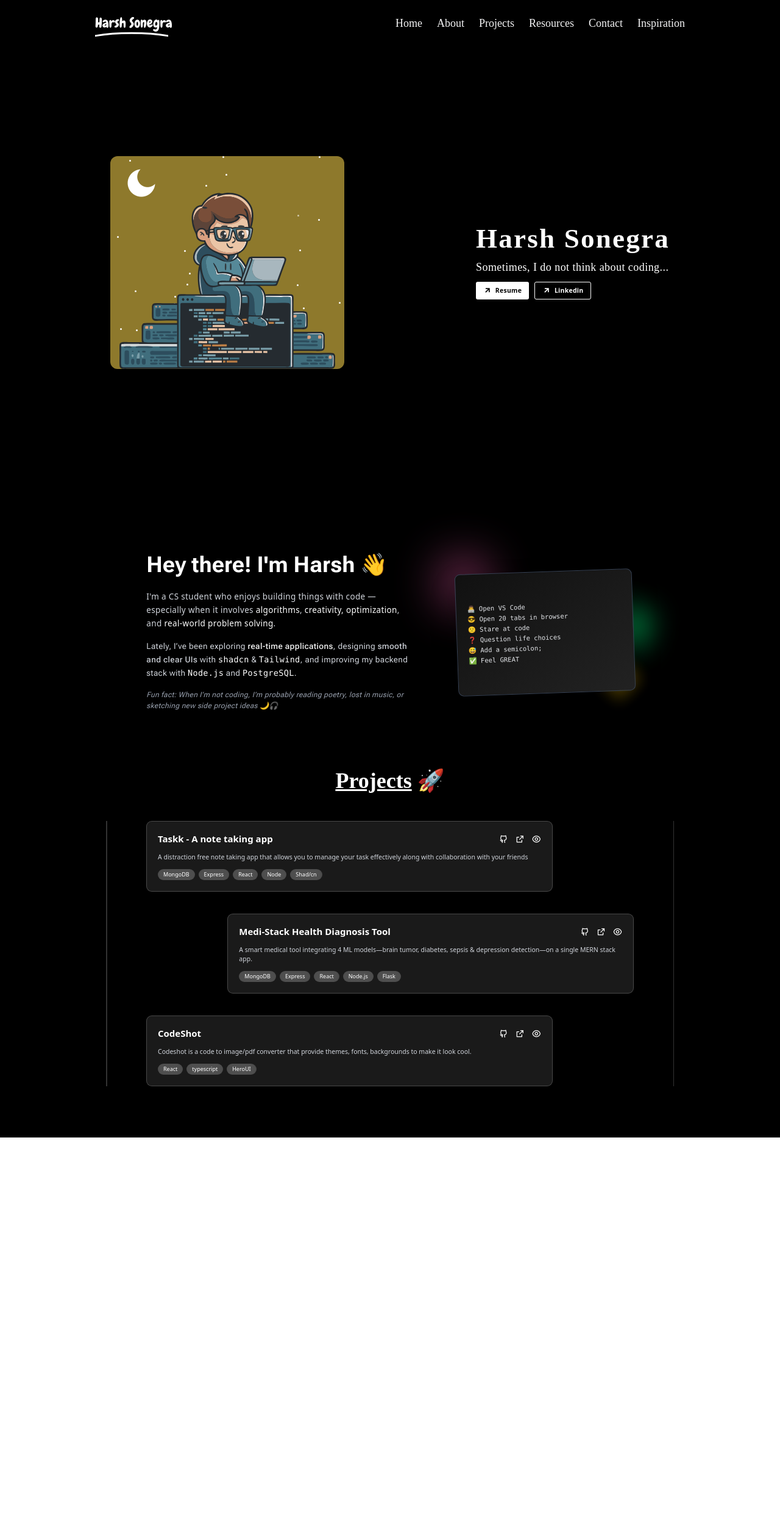
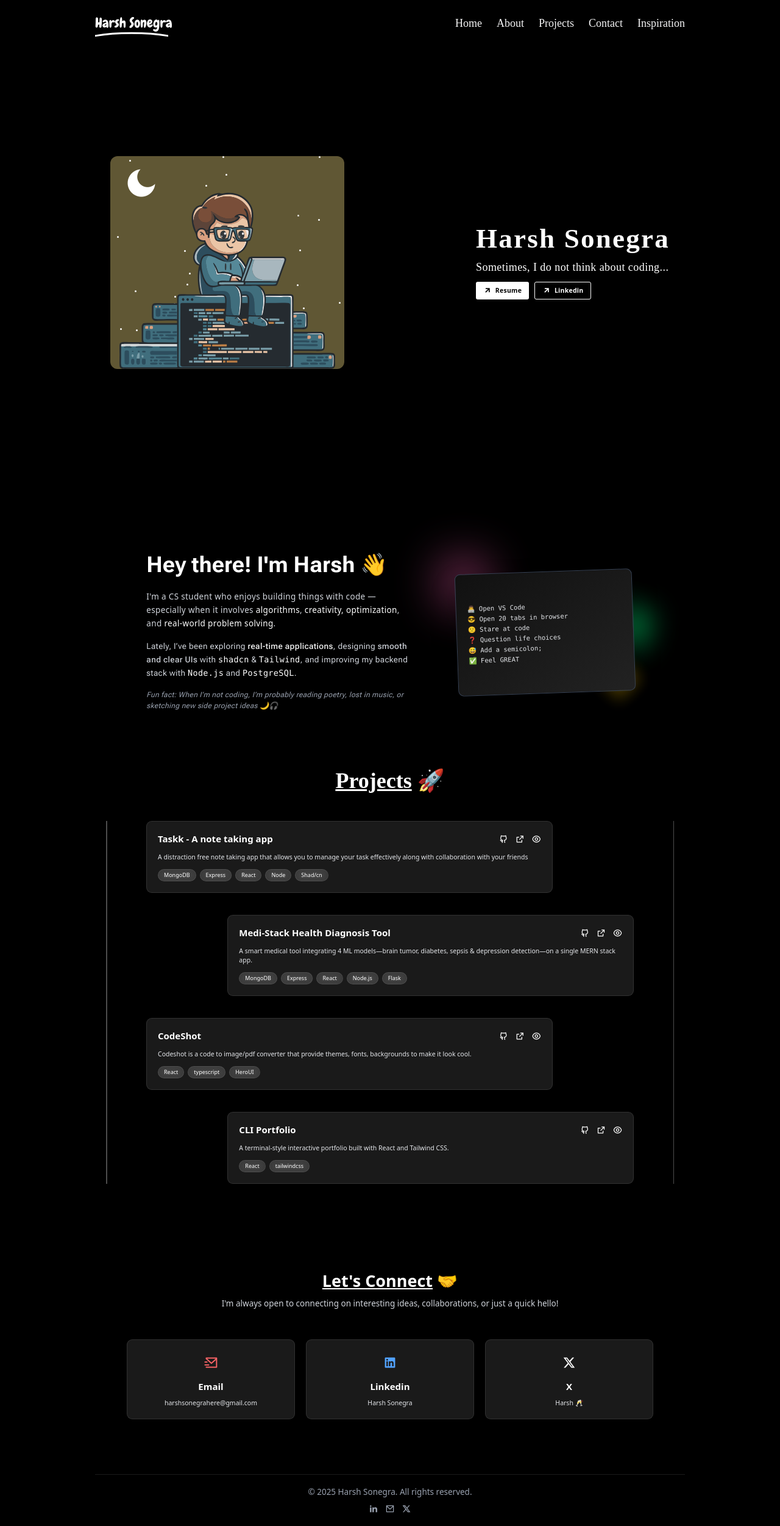
Before and after one commit to virtualharsh/portfolio, a React (Vite) app: page / in a window 1280 px wide. Shown: the whole page at 61% size. Before the commit the page ends 1865 px from the top, so only its background shows below. Built offline with nearby package versions, Linux system fonts and the light colour scheme; a web font is replaced by a local one.

Commit message:
added contact and footer

```diff
--- a/src/App.jsx
+++ b/src/App.jsx
@@ -1,14 +1,24 @@
 import Hero from "./components/Hero";
-import Navbar from "./components/Navbar";
 import About from "./components/About";
 import Projects from "./components/Projects";
+import Contact from "./components/Contact";
+import Footer from "./components/Footer";
+import Navbar from "./components/Navbar";
+import Inspiration from "./components/Inspiration";
+
+import { BrowserRouter as Router, Routes, Route } from "react-router-dom";
 
 
 export default function App() {
     return (
-        <>
+        <Router>
             <Navbar />
             <main className="min-h-screen w-full overflow-x-hidden bg-black px-4 pt-20 text-white md:px-52">
+                <Routes>
+                    <Route
+                        path="/"
+                        element={
+                            <>
                                 <section id="home">
                                     <Hero />
                                 </section>
@@ -18,10 +28,18 @@ export default function App() {
                                 <section id="projects">
                                     <Projects />
                                 </section>
-                <section id="resources">{/* <Resources /> */}</section>
-                <section id="contact">{/* <Contact /> */}</section>
-                <section id="inspiration">{/* <Inspiration /> */}</section>
+                                <section id="contact">
+                                    <Contact />
+                                </section>
+                                <section>
+                                    <Footer />
+                                </section>
+                            </>
+                        }
+                    />
+                    <Route path="/inspiration" element={<Inspiration />} />
+                </Routes>
             </main>
-        </>
+        </Router>
     );
 }
--- /dev/null
+++ b/src/components/Contact.jsx
@@ -0,0 +1,85 @@
+import React from "react";
+
+const Contact = () => {
+    return (
+        <section
+            id="contact"
+            className="relative bg-black px-6 py-20 text-white overflow-hidden"
+        >
+            {/* Parallax Background Using Tailwind v4 Arbitrary Values */}
+            <div
+                className="absolute inset-0 -z-10 bg-[radial-gradient(circle_at_20%_20%,rgba(99,102,241,0.2),transparent_30%),radial-gradient(circle_at_80%_80%,rgba(236,72,153,0.2),transparent_30%)] bg-[length:400%_400%] animate-[parallax_30s_linear_infinite]"
+            />
+
+            {/* Keyframe via Tailwind v4 arbitrary animation */}
+            <style>
+                {`
+                @keyframes parallax {
+                    0% { background-position: 0% 0%; }
+                    100% { background-position: 100% 100%; }
+                }
+                `}
+            </style>
+
+            <div className="relative mx-auto max-w-6xl text-center">
+                <h2 className="mb-4 text-4xl font-bold">
+                    <span className="underline">Let's Connect</span> 🤝
+                </h2>
+                <p className="mb-16 text-lg text-gray-300">
+                    I'm always open to connecting on interesting ideas,
+                    collaborations, or just a quick hello!
+                </p>
+
+                <div className="grid grid-cols-1 gap-6 md:grid-cols-3">
+                    {/* Email */}
+                    <div className="rounded-xl border border-white/10 bg-white/10 p-6 shadow-xl backdrop-blur-xl transition-all hover:shadow-[0_0_30px_rgba(255,255,255,0.1)]">
+                        <div className="flex flex-col items-center gap-3">
+                            <i className="ri-mail-send-line rounded-full p-2 text-3xl text-red-400" />
+                            <h3 className="text-xl font-semibold">Email</h3>
+                            <a
+                                href="mailto:harshsonegrahere@gmail.com"
+                                className="text-sm break-all text-gray-200 transition-colors hover:text-red-300"
+                            >
+                                harshsonegrahere@gmail.com
+                            </a>
+                        </div>
+                    </div>
+
+                    {/* LinkedIn */}
+                    <div className="rounded-xl border border-white/10 bg-white/10 p-6 shadow-xl backdrop-blur-xl transition-all hover:shadow-[0_0_30px_rgba(255,255,255,0.1)]">
+                        <div className="flex flex-col items-center gap-3">
+                            <i className="ri-linkedin-box-fill rounded-full p-2 text-3xl text-blue-400" />
+                            <h3 className="text-xl font-semibold">Linkedin</h3>
+                            <a
+                                href="https://www.linkedin.com/in/harshsonegra/"
+                                target="_blank"
+                                rel="noreferrer"
+                                className="text-sm break-all text-gray-200 transition-colors hover:text-blue-400"
+                            >
+                                Harsh Sonegra
+                            </a>
+                        </div>
+                    </div>
+
+                    {/* Twitter / X */}
+                    <div className="rounded-xl border border-white/10 bg-white/10 p-6 shadow-xl backdrop-blur-xl transition-all hover:shadow-[0_0_30px_rgba(255,255,255,0.1)]">
+                        <div className="flex flex-col items-center gap-3">
+                            <i className="ri-twitter-x-fill rounded-full p-2 text-3xl text-white" />
+                            <h3 className="text-xl font-semibold">X</h3>
+                            <a
+                                href="https://x.com/ayyhaay_harsh"
+                                target="_blank"
+                                rel="noreferrer"
+                                className="text-sm break-all text-gray-200 transition-colors hover:text-blue-400"
+                            >
+                                Harsh 🥂
+                            </a>
+                        </div>
+                    </div>
+                </div>
+            </div>
+        </section>
+    );
+};
+
+export default Contact;
--- /dev/null
+++ b/src/components/Footer.jsx
@@ -0,0 +1,42 @@
+import { div } from 'motion/react-client';
+import React from 'react'
+
+const Footer = () =>{
+    return (
+        <div>
+            {/* Footer */}
+            <footer className="mt-10 border-t border-white/10 bg-black/80 py-6 text-center text-sm text-gray-400 backdrop-blur-md">
+                <p className='text-lg'>
+                    &copy; {new Date().getFullYear()} Harsh Sonegra. All rights
+                    reserved.
+                </p>
+                <div className="mt-2 flex justify-center gap-4 text-xl">
+                    <a
+                        href="https://www.linkedin.com/in/harshsonegra/"
+                        target="_blank"
+                        rel="noreferrer"
+                        className="transition-colors hover:text-white"
+                    >
+                        <i className="ri-linkedin-fill" />
+                    </a>
+                    <a
+                        href="mailto:harshsonegrahere@gmail.com"
+                        className="transition-colors hover:text-white"
+                    >
+                        <i className="ri-mail-line" />
+                    </a>
+                    <a
+                        href="https://x.com/ayyhaay_harsh"
+                        target="_blank"
+                        rel="noreferrer"
+                        className="transition-colors hover:text-white"
+                    >
+                        <i className="ri-twitter-x-line" />
+                    </a>
+                </div>
+            </footer>
+        </div>
+    );
+}
+
+export default Footer;
--- a/src/components/Hero.jsx
+++ b/src/components/Hero.jsx
@@ -76,7 +76,7 @@ const Hero = () => {
                     <i
                         className={`${
                             isDay
-                                ? "ri-sun-fill text-black text-8xl"
+                                ? "ri-sun-fill text-8xl text-black"
                                 : "ri-moon-fill text-white"
                         }`}
                     ></i>
@@ -101,10 +101,8 @@ const Hero = () => {
 
                 {isDay && (
                     <div className="pointer-events-none absolute inset-0 z-0 text-5xl text-black opacity-60 transition-opacity duration-[2000ms]">
-
                         <div className="floatCloud ri-cloudy-line absolute top-20 right-10"></div>
                         <div className="floatCloud ri-cloudy-fill absolute top-18 right-15"></div>
-
 
                         <div className="floatCloud ri-cloudy-line absolute top-50 right-10"></div>
                         <div className="floatCloud ri-cloudy-fill absolute top-52 right-15"></div>
@@ -112,15 +110,11 @@ const Hero = () => {
                         <div className="floatCloud ri-cloud-fill absolute top-4 right-40"></div>
                         <div className="floatCloud ri-cloud-line absolute top-6 right-45"></div>
 
-
                         <div className="floatCloud ri-cloudy-line absolute top-30 left-5"></div>
-                        <div className="floatCloud ri-cloudy-fill absolute top-32  left-8"></div>
-
+                        <div className="floatCloud ri-cloudy-fill absolute top-32 left-8"></div>
 
                         <div className="floatCloud ri-cloudy-line absolute top-50 left-24"></div>
-                        <div className="floatCloud ri-cloudy-fill absolute top-52  left-22"></div>
-
-
+                        <div className="floatCloud ri-cloudy-fill absolute top-52 left-22"></div>
                     </div>
                 )}
 
--- /dev/null
+++ b/src/components/Inspiration.jsx
@@ -0,0 +1,11 @@
+// components/Inspiration.jsx
+export default function Inspiration() {
+    return (
+        <div className="flex min-h-full flex-col items-center justify-center bg-black p-8 pt-24 text-white md:px-52">
+            <h1 className="mb-4 text-4xl font-bold">
+                Still Collecting data to display here,
+            </h1>
+            <p className="text-lg">Check again after a few coffees.</p>
+        </div>
+    );
+}
--- a/src/components/Navbar.jsx
+++ b/src/components/Navbar.jsx
@@ -1,15 +1,44 @@
 import { useState } from "react";
+import { useNavigate, useLocation } from "react-router-dom";
 import { AnimateSvg } from "./AnimateSvg";
 
 const Navbar = () => {
     const [isOpen, setIsOpen] = useState(false);
+    const location = useLocation();
+    const navigate = useNavigate();
+
+    const isHomePage = location.pathname === "/";
+
+    const navItems = [
+        { name: "Home", id: "home" },
+        { name: "About", id: "about" },
+        { name: "Projects", id: "projects" },
+        { name: "Contact", id: "contact" },
+        { name: "Inspiration", path: "/inspiration" },
+    ];
+
+    const handleNavClick = (item) => {
+        setIsOpen(false);
+        if (item.path) {
+            // navigate to external route like /inspiration
+            navigate(item.path);
+        } else if (isHomePage) {
+            // same page: just scroll
+            const section = document.getElementById(item.id);
+            if (section) section.scrollIntoView({ behavior: "smooth" });
+        } else {
+            // go to home page and pass scroll target
+            navigate("/", { state: { scrollTo: item.id } });
+        }
+    };
 
     return (
         <nav className="fixed top-0 left-0 z-50 w-full bg-transparent px-8 py-8 backdrop-blur-lg md:flex md:items-center md:justify-between md:px-52">
-            {/* Header section */}
             <div className="relative flex w-full items-center justify-between">
-                {/* Logo */}
-                <div className="relative inline-block pt-2 md:p-0">
+                <div
+                    className="relative inline-block cursor-pointer pt-2 md:p-0"
+                    onClick={() => navigate("/")}
+                >
                     <span className="font-navbar relative z-10 text-3xl text-white">
                         Harsh Sonegra
                     </span>
@@ -31,40 +60,30 @@ const Navbar = () => {
                         hoverStrokeColor="#4f46e5"
                     />
                 </div>
-
-                {/* Hamburger Icon */}
                 <div className="z-50 p-4 md:hidden">
                     <button onClick={() => setIsOpen(!isOpen)}>
                         <i
                             className={`text-3xl text-white ri-${isOpen ? "close-line" : "menu-line"}`}
-                        ></i>
+                        />
                     </button>
                 </div>
             </div>
 
-            {/* Mobile Nav Slide-in Menu */}
+            {/* Mobile Nav */}
             <div
                 className={`fixed top-0 right-0 z-40 h-screen w-full bg-black transition-transform duration-300 ease-in-out md:hidden ${
                     isOpen ? "translate-x-0" : "translate-x-full"
                 }`}
             >
                 <ul className="font-primary flex h-full flex-col justify-center gap-6 px-8 py-16 text-3xl font-extralight text-zinc-100">
-                    {[
-                        "home",
-                        "about",
-                        "projects",
-                        "resources",
-                        "contact",
-                        "inspiration",
-                    ].map((item) => (
-                        <li key={item}>
-                            <a
-                                href={`#${item}`}
-                                onClick={() => setIsOpen(false)}
+                    {navItems.map((item) => (
+                        <li key={item.name}>
+                            <button
+                                onClick={() => handleNavClick(item)}
                                 className="hover:text-yellow-400"
                             >
-                                {item.charAt(0).toUpperCase() + item.slice(1)}
-                            </a>
+                                {item.name}
+                            </button>
                         </li>
                     ))}
                 </ul>
@@ -73,22 +92,14 @@ const Navbar = () => {
             {/* Desktop Nav */}
             <div className="hidden md:block">
                 <ul className="font-primary flex flex-row items-center gap-x-8 text-2xl font-extralight text-zinc-100">
-                    {[
-                        "home",
-                        "about",
-                        "projects",
-                        "resources",
-                        "contact",
-                        "inspiration",
-                    ].map((item) => (
-                        <li key={item}>
-                            <a
-                                href={`#${item}`}
-                                className="hover:text-yellow-400"
-
+                    {navItems.map((item) => (
+                        <li key={item.name}>
+                            <button
+                                onClick={() => handleNavClick(item)}
+                                className="hover:text-yellow-400 cursor-pointer"
                             >
-                                {item.charAt(0).toUpperCase() + item.slice(1)}
-                            </a>
+                                {item.name}
+                            </button>
                         </li>
                     ))}
                 </ul>
--- a/src/components/Projects.jsx
+++ b/src/components/Projects.jsx
@@ -21,10 +21,9 @@ const Projects = () => {
                 </h2>
 
                 <div className="relative mx-auto w-full md:px-22">
-                    {/* Left line */}
-                    <div className="absolute top-0 left-0 hidden h-full w-0.5 bg-white/20 lg:block" />
-                    {/* Right line */}
-                    <div className="absolute top-0 right-0 hidden h-full w-0.5 bg-white/20 lg:block" />
+                    {/* Optional vertical lines for large screens */}
+                    <div className="absolute top-0 left-0 hidden h-full w-0.5 bg-white/30 lg:block" />
+                    <div className="absolute top-0 right-0 hidden h-full w-0.5 bg-white/30 lg:block" />
 
                     {projects.map((project, idx) => {
                         const isRight = idx % 2 === 1;
@@ -32,10 +31,8 @@ const Projects = () => {
                         return (
                             <div
                                 key={idx}
-                                className={`relative mb-12 flex flex-col items-start gap-4 rounded-xl border border-white/20 bg-white/10 p-6 shadow-xl backdrop-blur-md transition-all lg:max-w-5/6 ${
-                                    isRight
-                                        ? "lg:ml-auto"
-                                        : "lg:mr-auto"
+                                className={`relative mb-12 flex flex-col items-start gap-4 rounded-xl border border-white/10 bg-white/10 p-6 shadow-xl backdrop-blur-lg transition-all duration-300 hover:scale-[1.02] hover:shadow-[0_0_40px_rgba(255,255,255,0.1)] lg:max-w-5/6 ${
+                                    isRight ? "lg:ml-auto" : "lg:mr-auto"
                                 }`}
                             >
                                 {/* Top Row */}
@@ -49,7 +46,7 @@ const Projects = () => {
                                             target="_blank"
                                             rel="noreferrer"
                                             title="GitHub"
-                                            className="hover:text-indigo-400"
+                                            className="transition-colors hover:text-indigo-400"
                                         >
                                             <i className="ri-github-line" />
                                         </a>
@@ -58,7 +55,7 @@ const Projects = () => {
                                             target="_blank"
                                             rel="noreferrer"
                                             title="Live Preview"
-                                            className="hover:text-green-400"
+                                            className="transition-colors hover:text-green-400"
                                         >
                                             <i className="ri-external-link-line" />
                                         </a>
@@ -67,7 +64,7 @@ const Projects = () => {
                                                 openPreview(project.images)
                                             }
                                             title="Image Preview"
-                                            className="hover:text-yellow-400"
+                                            className="transition-colors hover:text-yellow-400"
                                         >
                                             <i className="ri-eye-line" />
                                         </button>
@@ -75,7 +72,7 @@ const Projects = () => {
                                 </div>
 
                                 {/* Description */}
-                                <p className="text-sm text-gray-300">
+                                <p className="text-sm text-gray-200">
                                     {project.description}
                                 </p>
 
@@ -84,7 +81,7 @@ const Projects = () => {
                                     {project.tech.map((tech, i) => (
                                         <span
                                             key={i}
-                                            className="rounded-full bg-white/20 px-3 py-1 text-xs text-white backdrop-blur-md"
+                                            className="rounded-full border border-white/10 bg-white/10 px-3 py-1 text-xs text-white backdrop-blur-sm transition-all hover:bg-white/20"
                                         >
                                             {tech}
                                         </span>
@@ -96,7 +93,7 @@ const Projects = () => {
                 </div>
             </div>
 
-            {/* Conditionally render modal */}
+            {/* Image Modal */}
             {isModalOpen && (
                 <ProjectModal
                     images={activeImages}
--- a/src/data/projects.json
+++ b/src/data/projects.json
@@ -22,5 +22,13 @@
         "github": "https://github.com/virtualharsh/code-image",
         "live": "https://codeshot-steel.vercel.app/",
         "images": ["/projects/code-image-1.png", "/projects/code-image-2.png","/projects/code-image-3.png"]
+    },
+    {
+        "title": "CLI Portfolio",
+        "description": "A terminal-style interactive portfolio built with React and Tailwind CSS.",
+        "tech": ["React", "tailwindcss"],
+        "github": "https://github.com/virtualharsh/harsh-cmd",
+        "live": "https://harsh-cmd.vercel.app/",
+        "images": ["/projects/cmd.png", "/projects/cmd-light.png"]
     }
 ]
```
Also changed, not shown: public/projects/cmd-light.png (added), public/projects/cmd.png (added). Lines whose indentation alone changed are shown as unchanged.
